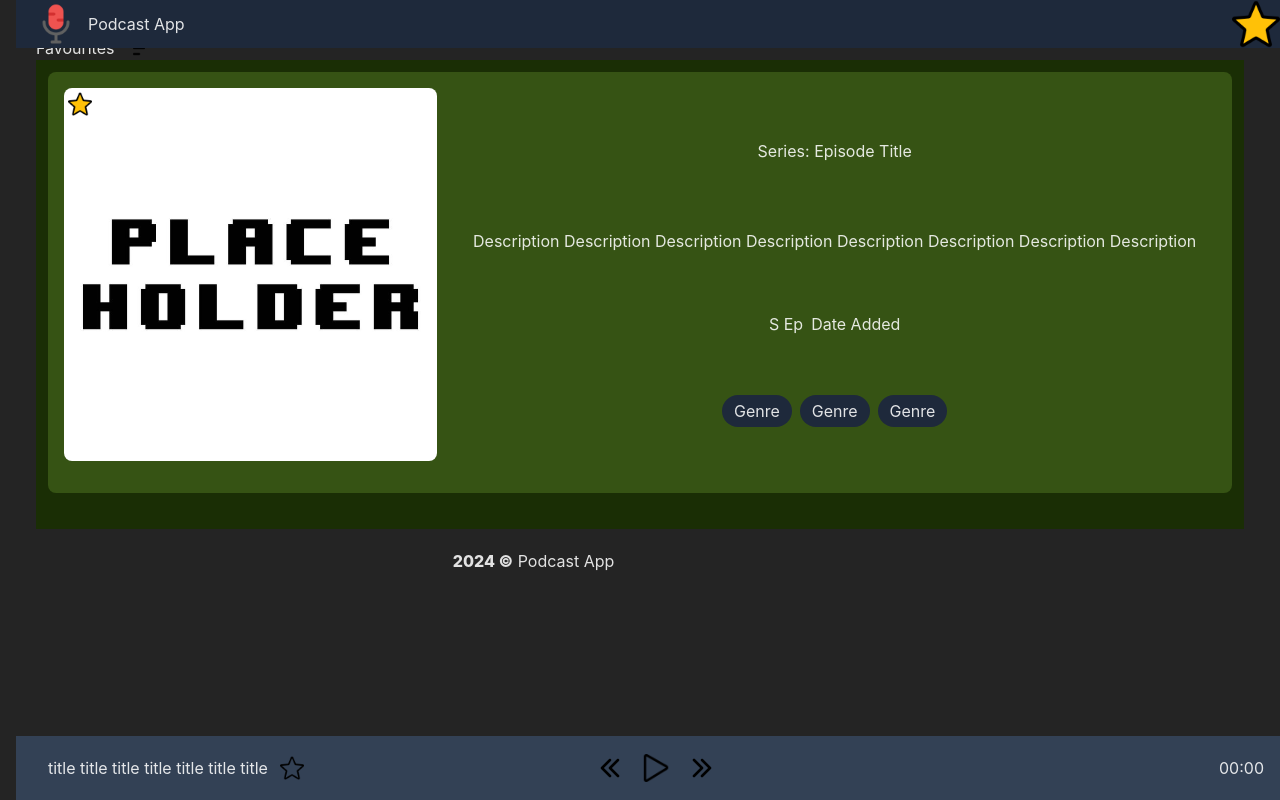
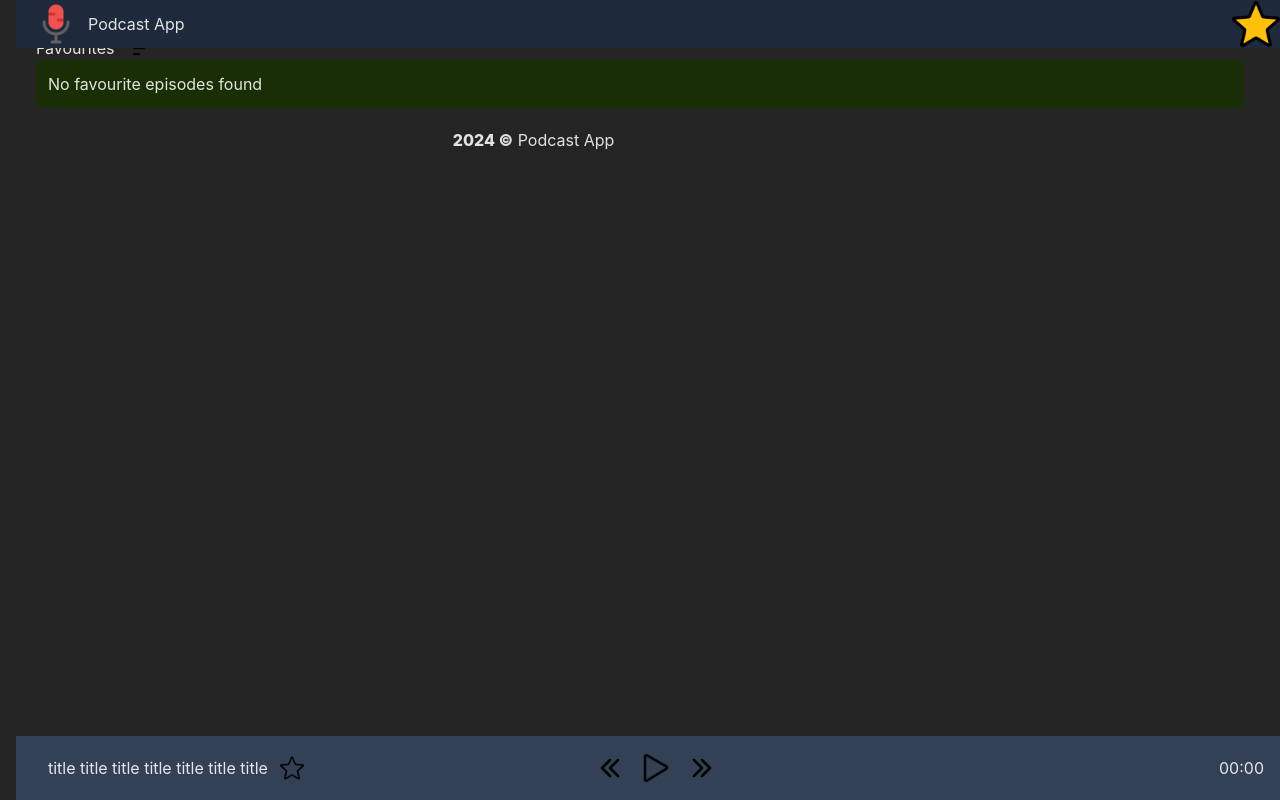
Before and after one commit to DaneVN/CS20240232_FTO2407_GroupB_DanevanNiekerk_DJS11, a React (Vite) app: page /favourites in a window 1280 px wide. Built offline with nearby package versions, Linux system fonts and the light colour scheme.

Commit message:
Favourites fetching API/LocalStorage Done

```diff
--- a/src/assets/components/FavouritesCard.jsx
+++ b/src/assets/components/FavouritesCard.jsx
@@ -1,51 +1,45 @@
+import React from "react";
+import starFull from "../../../public/assets/images/star-full.png";
+import starEmpty from "../../../public/assets/images/star-empty.png";
+import { favourites } from "../utils/localStorage";
+
 //eslint-disable-next-line
-import React from "react";
-import placeholder from "../../../public/assets/images/placeholder-show-banner.jpg";
-import starFull from "../../../public/assets/images/star-full.png";
-// import starEmpty from "../../../public/assets/images/star-empty.png";
+function FavouritesCard({ episode, title, description, file }) {
+  const episodeUid = `${episode}`;
+  const [isFavourite, setIsFavourite] = React.useState(
+    favourites.checkFavourites(episodeUid)
+  );
 
-function FavouritesCard() {
+  const handleToggleFavourite = () => {
+    favourites.toggleFavouriteLS(episodeUid);
+    setIsFavourite(!isFavourite);
+  };
+
   return (
-    <div className="bg-lime-900 rounded-lg p-4 flex flex-col gap-4 sm:grid sm:grid-cols-3 sm:gap-4 mb-6">
-      <div className="relative mb-4">
-        <img
-          className="w-6 absolute top-1 left-1"
-          src={starFull}
-          alt="favourite"
-        />
-        <img
-          className="self-center rounded-lg"
-          src={placeholder}
-          alt="show banner/cover"
-        />
+    <>
+      <div className="mb-4 flex justify-between sm:justify-start sm:gap-4">
+        <h2>
+          Episode {episode}: {title}
+        </h2>
+        <button onClick={handleToggleFavourite}>
+          <img
+            className="w-6 sm:h-6"
+            src={isFavourite ? starFull : starEmpty}
+            alt={isFavourite ? "Remove from favourites" : "Add to favourites"}
+          />
+        </button>
       </div>
-      <div className="col-span-2 flex flex-col items-center justify-evenly">
-        <h2 className="mb-4">Series: Episode Title</h2>
-        <p className="mb-2">
-          Description Description Description Description Description
-          Description Description Description
-        </p>
-        <div className="flex gap-2 justify-center flex-wrap mb-2">
-          <p>S Ep</p>
-          <p>Date Added</p>
-        </div>
-        <div id="genre-list">
-          <ul className="list-none flex gap-2 justify-center flex-wrap">
-            <li id="genre" className="bg-slate-800 rounded-3xl px-3 py-1">
-              Genre
-            </li>
-            <li id="genre" className="bg-slate-800 rounded-3xl px-3 py-1">
-              Genre
-            </li>
-            <li id="genre" className="bg-slate-800 rounded-3xl px-3 py-1">
-              Genre
-            </li>
-          </ul>
-        </div>
+      <div className="bg-lime-900 rounded-lg p-4">
+        <p className="mb-2">{description}</p>
+        <audio controls>
+          <source src={file} type="audio/mpeg" />
+          Your browser does not support the audio element.
+        </audio>
       </div>
-    </div>
+    </>
   );
 }
+
 //when sorting from last updated use Date.parse("String here") ;
 //It returns the number of milliseconds since the string entered
 export default FavouritesCard;
--- a/src/assets/pages/Favourites.jsx
+++ b/src/assets/pages/Favourites.jsx
@@ -1,22 +1,109 @@
-//eslint-disable-next-line
 import React from "react";
 import SortImg from "../../../public/assets/images/sort.png";
+import placeholderImage from "../../../public/assets/images/sort.png";
 import FavouritesCard from "../components/FavouritesCard";
+import { favourites } from "../utils/localStorage";
 
 function Favourites() {
+  const [isLoading, setIsLoading] = React.useState(true);
+  const [favouriteEpisodes, setFavouriteEpisodes] = React.useState([]);
+
+  React.useEffect(() => {
+    const episodesList = favourites.episodes; // Array of episode UIDs
+    const showIds = [...new Set(episodesList.map((uid) => uid.split("-")[0]))]; // Extract unique showIds
+    const episodesMap = new Map(); // Cache for episodes data
+
+    async function fetchData() {
+      try {
+        const allEpisodes = [];
+
+        for (const showId of showIds) {
+          // Skip API call if the showId is already cached
+          if (!episodesMap.has(showId)) {
+            const res = await fetch(
+              `https://podcast-api.netlify.app/id/${showId}`
+            );
+            if (!res.ok)
+              throw new Error(`Failed to fetch data for show ${showId}`);
+
+            const data = await res.json();
+
+            // Validate the structure of the response
+            if (!data.seasons || !Array.isArray(data.seasons)) {
+              console.warn(`No seasons found for showId: ${showId}`);
+              episodesMap.set(showId, []); // Cache as an empty array to avoid re-fetching
+              continue;
+            }
+
+            // Flatten all episodes from all seasons and cache them
+            const allShowEpisodes = data.seasons.flatMap(
+              (season) => season.episodes
+            );
+            episodesMap.set(showId, allShowEpisodes);
+          }
+
+          const showEpisodes = episodesMap.get(showId);
+          if (!showEpisodes || showEpisodes.length === 0) continue; // Skip if no episodes
+
+          // Filter episodes based on `episodesList`
+          const filteredEpisodes = episodesList
+            .filter((uid) => uid.startsWith(showId))
+            .map((uid) => {
+              const episodeId = parseInt(uid.split("-")[2], 10);
+
+              const episodeData = showEpisodes.map(
+                (ep) => ep.episode == episodeId
+              );
+
+              const dateAdded = new Date().toLocaleString("en-UK");
+
+              return episodeData ? { ...episodeData, uid, dateAdded } : null; // Add uid to the episode object
+            })
+            .filter(Boolean);
+          allEpisodes.push(...filteredEpisodes);
+        }
+
+        setFavouriteEpisodes(allEpisodes.flat());
+      } catch (err) {
+        console.error("Failed to fetch favourite episodes:", err);
+      } finally {
+        setIsLoading(false);
+      }
+    }
+
+    fetchData();
+  }, []);
+
   return (
     <>
       <div className="flex gap-4">
         <h3>Favourites</h3>
         <button className="w-6">
           <img src={SortImg} alt="Sort by" />
-          {/* //dropdown with sorting options */}
+          {/* Dropdown with sorting options */}
         </button>
       </div>
       <div className="bg-lime-950 p-3">
-        <FavouritesCard />
+        <div>
+          {isLoading && <h3>Loading favourites...</h3>}
+          {!isLoading && favouriteEpisodes.length > 0 ? (
+            favouriteEpisodes.map((episode) => (
+              <FavouritesCard
+                key={episode.uid} // Unique key
+                title={episode.title}
+                description={episode.description}
+                file={episode.file}
+                episode={episode.episode}
+                image={episode.image || placeholderImage}
+              />
+            ))
+          ) : (
+            <h3>No favourite episodes found</h3>
+          )}
+        </div>
       </div>
     </>
   );
 }
+
 export default Favourites;
--- a/src/assets/pages/Show.jsx
+++ b/src/assets/pages/Show.jsx
@@ -1,6 +1,5 @@
 import React from "react";
 import backBtn from "../../../public/assets/images/load-more.png";
-import starEmpty from "../../../public/assets/images/star-empty.png";
 import { NavLink, Link, Outlet, useParams } from "react-router-dom";
 
 export default function Home() {
@@ -57,26 +56,7 @@ export default function Home() {
               })}
             </nav>
           </div>
-          <button className="shrink-0 w-8">
-            <img src={starEmpty} alt="favourite" className="w-12" />
-          </button>
         </div>
-        {/* <div id="genre-list">
-          <ul className="list-none flex gap-2 justify-start flex-nowrap overflow-x-scroll scrollbar">
-            {
-              // usecontext to get genres array from parent route??
-              genres.map((genre, index) => (
-                <li
-                  id="genre"
-                  key={index}
-                  className="bg-slate-800 rounded-3xl px-3 py-1"
-                >
-                  {genre}
-                </li>
-              ))
-            }
-          </ul>
-        </div> */}
       </section>
       <Outlet />
     </>
```
